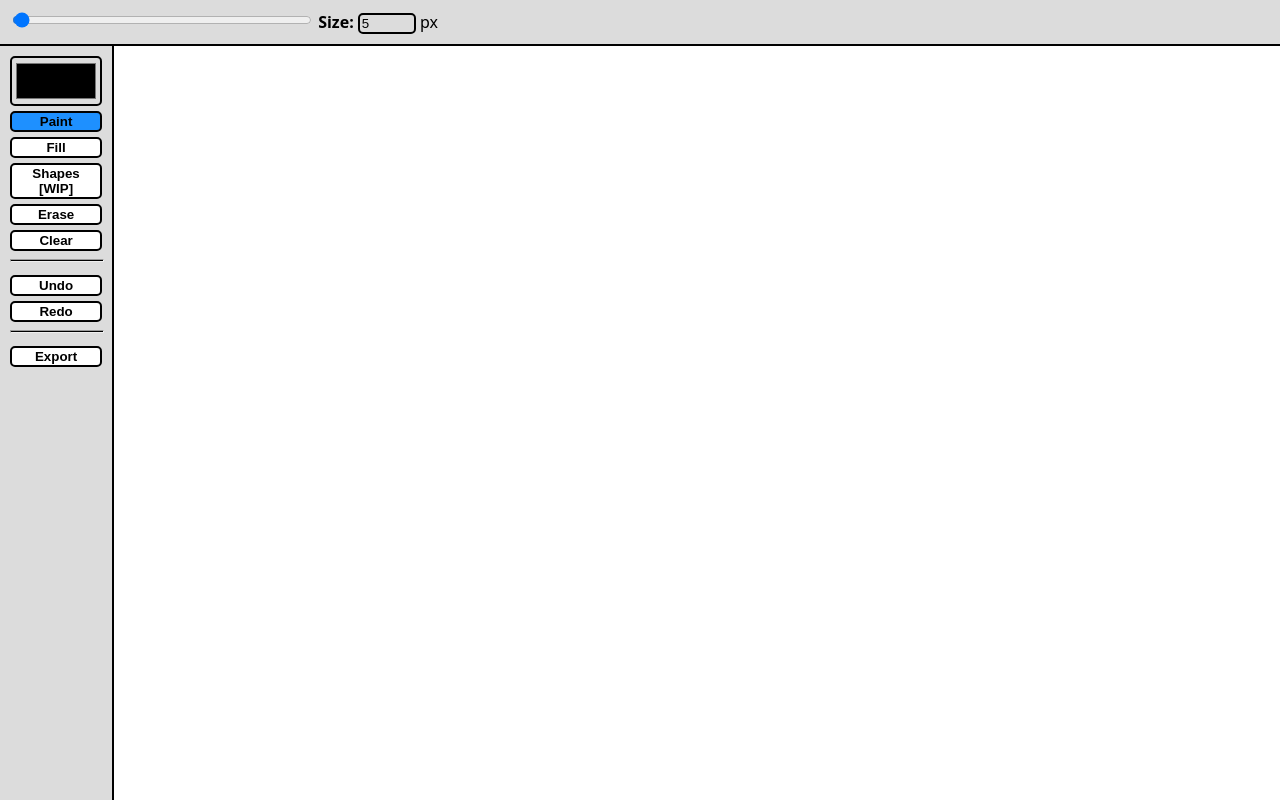
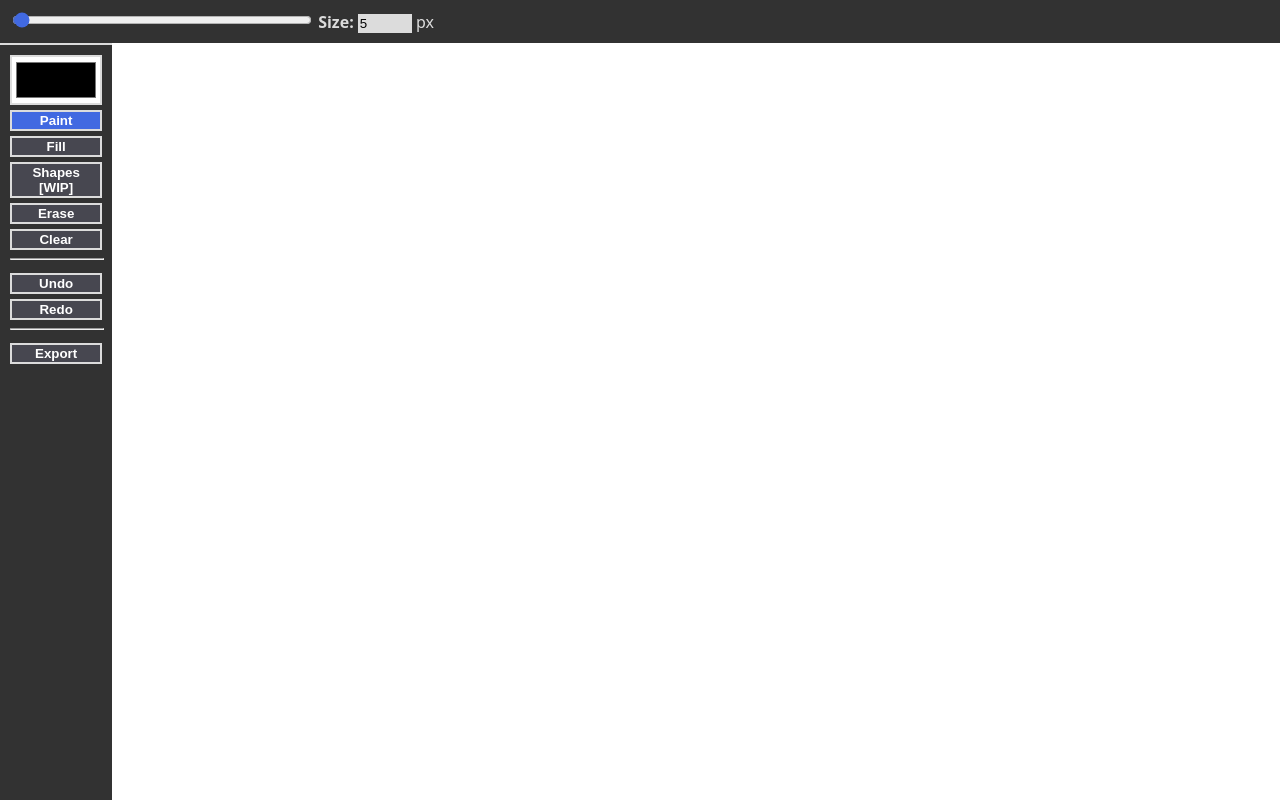
Before and after one commit to SotoFidel/js-draw, a plain HTML site: page index.html in a window 1280 px wide. Drawn offline with Linux system fonts and the light colour scheme.

Commit message:
Styling changes

```diff
--- a/index.html
+++ b/index.html
@@ -42,14 +42,14 @@
           <div class="tool">
             <button id="clear-btn" onclick="clearCanvas()">Clear</button>
           </div>
-          <hr style="color: black; height:1px; width: 100%; background: black;" />
+          <hr style="color: gainsboro height:1px; width: 100%; background: gainsboro" />
           <div class="tool">
             <button id="undo-btn" onclick="undoAction()">Undo</button>
           </div>
           <div class="tool">
             <button id="redo-btn" onclick="redoAction()">Redo</button>
           </div>
-          <hr style="color: black; height:1px; width: 100%; background: black;" />
+          <hr style="color: gainsboro height:1px; width: 100%; background: gainsboro" />
           <div class="tool">
             <button id="export-btn" onclick="exportImage()">Export</button>
           </div>
--- a/style.css
+++ b/style.css
@@ -19,17 +19,16 @@ canvas {
 }
 
 #sidebar {
-    background-color: gainsboro;
+    background-color: #323232;
     display: flex;
     flex-direction: column;
     padding: 10px;
-    border-right: 2px solid black;
+    border-top: 2px solid gainsboro;
     min-width: 75px;
 
     #colorPicker {
-        background-color: gainsboro;
-        border: 2px solid black;
-        border-radius: 5px;
+        background-color: white;
+        border: 2px solid gainsboro;
         height: 50px;
         width: 100%;
     }
@@ -42,33 +41,35 @@ canvas {
 }
 
 #ribbon {
-    background-color: gainsboro;
-    border-bottom: 2px solid black;
+    background-color: #323232;
+    border: 0;
     padding: 10px;
+    color: gainsboro;
 
     #size {
         width: 300px;
+        accent-color: royalblue;
     }
 }
 
 #sizeVal {
     background-color: gainsboro;
     width: 50px;
-    border: 2px solid black;
-    border-radius: 5px;
+    border: 2px solid gainsboro;
+    padding: 0;
 }
 
 .tool button {
     width: 100%;
     margin-top: 5px;
-    background-color: white;
-    border: 2px solid black;
-    border-radius: 5px;
+    background-color: #474750;
+    border: 2px solid gainsboro;
     font-weight: bold;
+    color: white;
 }
 
 .tool.chosen button {
-    background-color: dodgerblue;
+    background-color: royalblue;
 }
 
 .tool button:hover {
```
